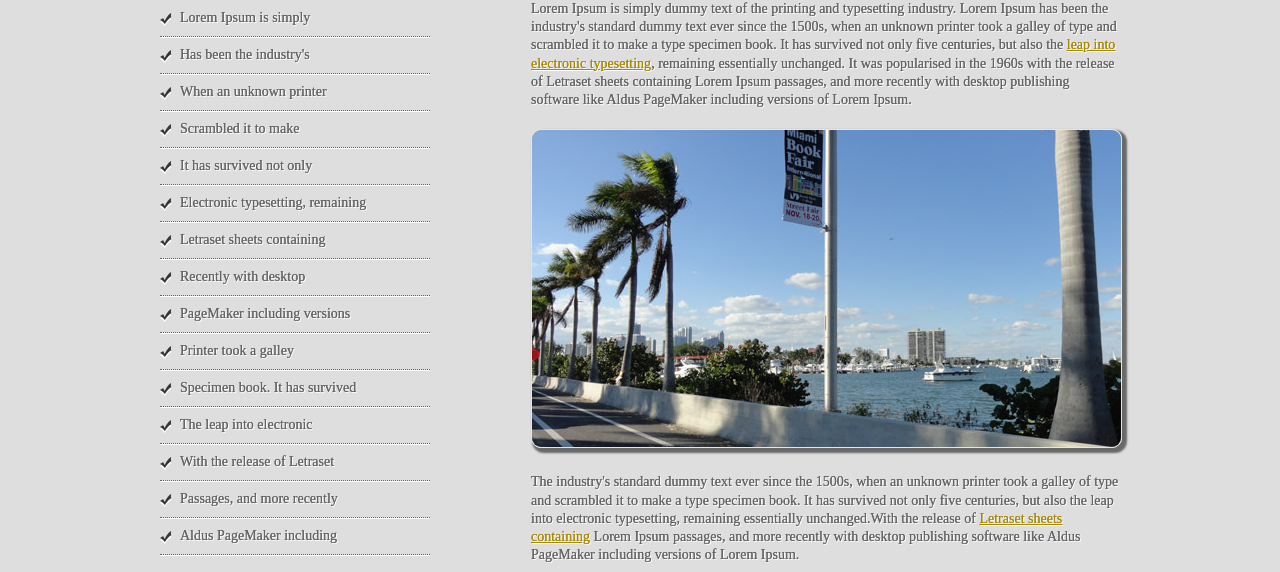
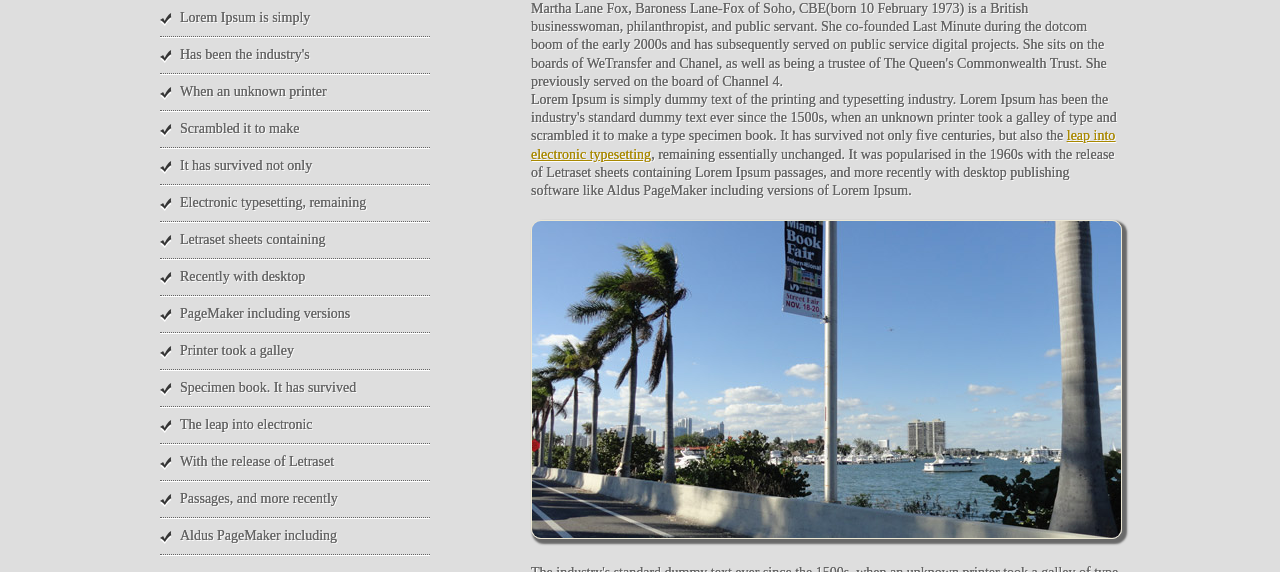
Before and after one commit to NeiraPablo/hello-world-pnp20, a plain HTML site: page index.html in a window 1280 px wide. Shown: the part 528-1100 px from the top of the page. Drawn offline with Linux system fonts and the light colour scheme; a web font is replaced by a local one.

Commit message:
Añadir párrafo sobre Martha Lane Fox

```diff
--- a/index.html
+++ b/index.html
@@ -37,6 +37,9 @@ Released: 4.3.13
     </nav>
     <div class="mainContent">
     	<h1>Welcome</h1>
+    	<p>
+    		Martha Lane Fox, Baroness Lane-Fox of Soho, CBE(born 10 February 1973) is a British businesswoman, philanthropist, and public servant. She co-founded Last Minute during the dotcom boom of the early 2000s and has subsequently served on public service digital projects. She sits on the boards of WeTransfer and Chanel, as well as being a trustee of The Queen's Commonwealth Trust. She previously served on the board of Channel 4.
+    	</p>
         <p>
         	Lorem Ipsum is simply dummy text of the printing and typesetting industry. Lorem Ipsum has been the industry's standard dummy text ever since the 1500s, when an unknown printer took a galley of type and scrambled it to make a type specimen book. It has survived not only five centuries, but also the <a href="#">leap into electronic typesetting</a>, remaining essentially unchanged. It was popularised in the 1960s with the release of Letraset sheets containing Lorem Ipsum passages, and more recently with desktop publishing software like Aldus PageMaker including versions of Lorem Ipsum.
         </p>
```
